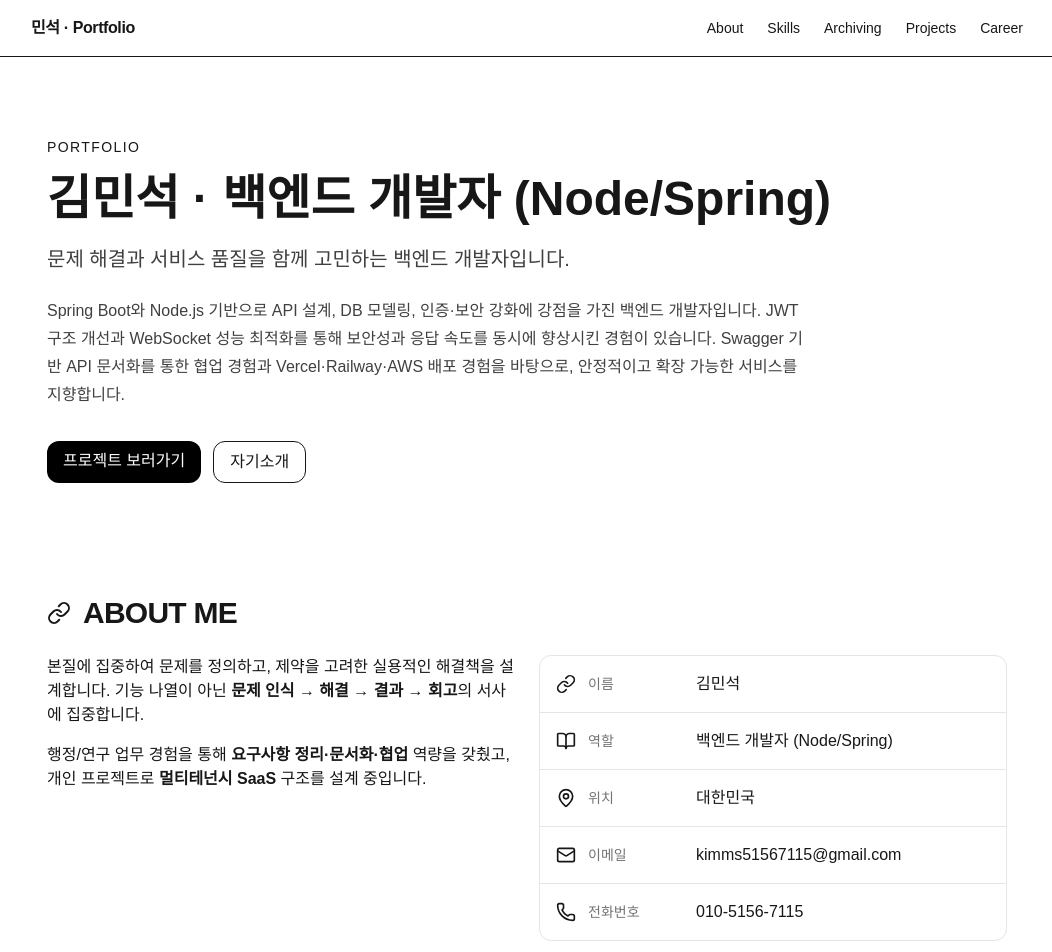
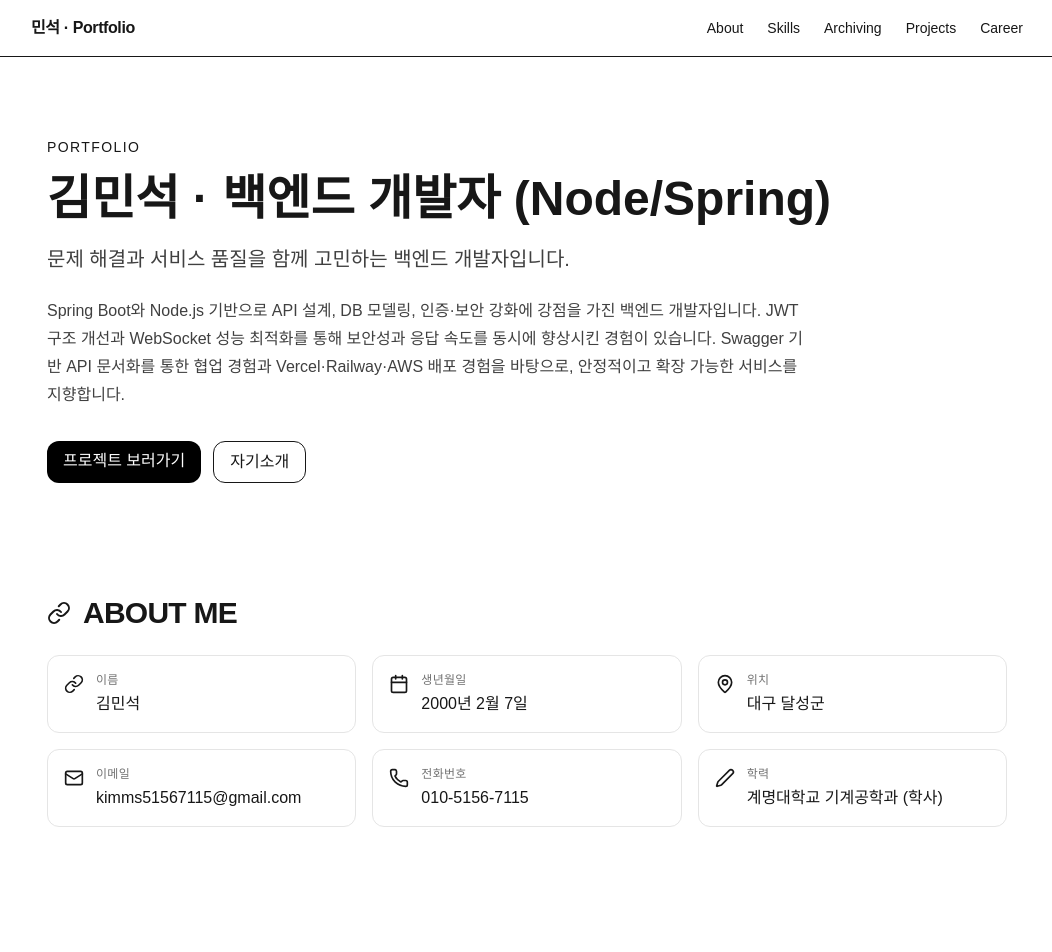
Before and after one commit to 27min/portfolio, a Next.js app in the folder my-portfolio/: page / in a window 1280 px wide. Shown: the top 952 px of the page, without its empty margins (113-1165 px from the left). Built offline with nearby package versions, Linux system fonts and the light colour scheme.

Commit message:
Refactor : DATA 변경

```diff
--- a/my-portfolio/src/components/About.tsx
+++ b/my-portfolio/src/components/About.tsx
@@ -1,40 +1,41 @@
 "use client";
 
-import { Link as LinkIcon, BookOpen, MapPin, Mail, Phone } from "lucide-react";
+import { Link as LinkIcon, BookOpen, MapPin, Mail, Phone, Pen, Calendar } from "lucide-react";
 import Section from "@/components/Section";
 import { DATA } from "@/data/portfolio";
 
+type Row = { icon: React.ComponentType<{ className?: string }>; label: string; value?: string };
+
 export default function About() {
   const p = DATA.profile;
-  const rows = [
+  const rows: Row[] = [
     { icon: LinkIcon, label: "이름", value: p.name },
-    { icon: BookOpen, label: "역할", value: p.role },
+    { icon: Calendar, label: "생년월일", value: p.birth },
     { icon: MapPin, label: "위치", value: p.location },
     { icon: Mail, label: "이메일", value: p.email },
     { icon: Phone, label: "전화번호", value: p.phone },
+    { icon: Pen, label: "학력", value: p.edu },
   ].filter((r) => r.value);
+
   return (
     <Section id="about" title="ABOUT ME" icon={LinkIcon}>
-      <div className="grid md:grid-cols-2 gap-6">
-        <div className="space-y-4">
-          <p>
-            본질에 집중하여 문제를 정의하고, 제약을 고려한 실용적인 해결책을 설계합니다.
-            기능 나열이 아닌 <b>문제 인식 → 해결 → 결과 → 회고</b>의 서사에 집중합니다.
-          </p>
-          <p>
-            행정/연구 업무 경험을 통해 <b>요구사항 정리·문서화·협업</b> 역량을 갖췄고,
-            개인 프로젝트로 <b>멀티테넌시 SaaS</b> 구조를 설계 중입니다.
-          </p>
-        </div>
-        <ul className="divide-y divide-neutral-200 dark:divide-neutral-800 rounded-xl border border-neutral-200 dark:border-neutral-800 overflow-hidden">
-          {rows.map((r, i) => (
-            <li key={i} className="flex items-center gap-3 p-4">
-              <r.icon className="h-5 w-5" />
-              <div className="min-w-24 text-sm text-neutral-500">{r.label}</div>
-              <div className="font-medium">{r.value}</div>
-            </li>
-          ))}
-        </ul>
+      {/* 그리드 컨테이너 */}
+      <div className="grid grid-cols-1 sm:grid-cols-2 lg:grid-cols-3 gap-4">
+        {rows.map((r, i) => {
+          const Icon = r.icon;
+          return (
+            <div
+              key={i}
+              className="flex items-start gap-3 rounded-xl border border-neutral-200 dark:border-neutral-800 p-4"
+            >
+              <Icon className="h-5 w-5 mt-0.5 shrink-0" />
+              <div className="space-y-1">
+                <div className="text-xs uppercase tracking-wide text-neutral-500">{r.label}</div>
+                <div className="font-medium break-words">{r.value}</div>
+              </div>
+            </div>
+          );
+        })}
       </div>
     </Section>
   );
--- a/my-portfolio/src/components/PortfolioApp.tsx
+++ b/my-portfolio/src/components/PortfolioApp.tsx
@@ -40,7 +40,7 @@ export default function PortfolioApp() {
         <Hero />
         <About />
         <Skills />
-        <Archiving />
+        {/* <Archiving /> */}
         <Projects />
         <Career />
         <Footer />
--- a/my-portfolio/src/data/portfolio.ts
+++ b/my-portfolio/src/data/portfolio.ts
@@ -5,9 +5,11 @@ export const DATA = {
     name: "김민석",
     role: "백엔드 개발자 (Node/Spring)",
     tagline: "문제 해결과 서비스 품질을 함께 고민하는 백엔드 개발자입니다.",
-    location: "대한민국",
+    location: "대구 달성군",
     email: "kimms51567115@gmail.com",
+    birth: "2000년 2월 7일",
     phone: "010-5156-7115",
+    edu: "계명대학교 기계공학과 (학사)",
     summary:
       "Spring Boot와 Node.js 기반으로 API 설계, DB 모델링, 인증·보안 강화에 강점을 가진 백엔드 개발자입니다. JWT 구조 개선과 WebSocket 성능 최적화를 통해 보안성과 응답 속도를 동시에 향상시킨 경험이 있습니다. Swagger 기반 API 문서화를 통한 협업 경험과 Vercel·Railway·AWS 배포 경험을 바탕으로, 안정적이고 확장 가능한 서비스를 지향합니다."
   },
```
